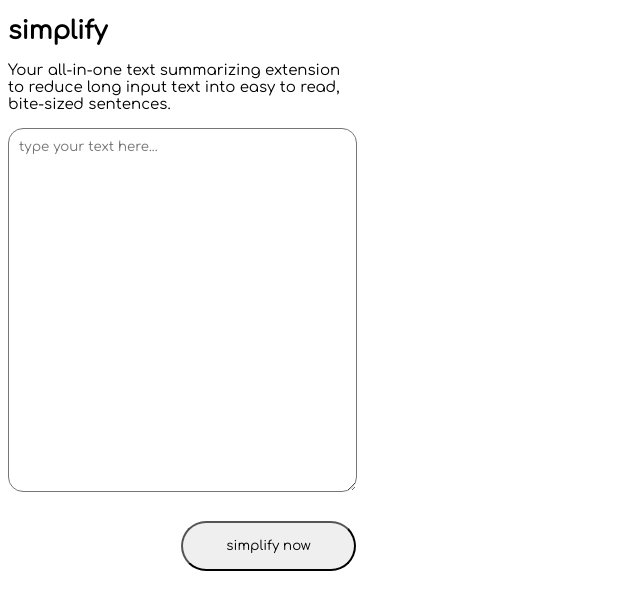
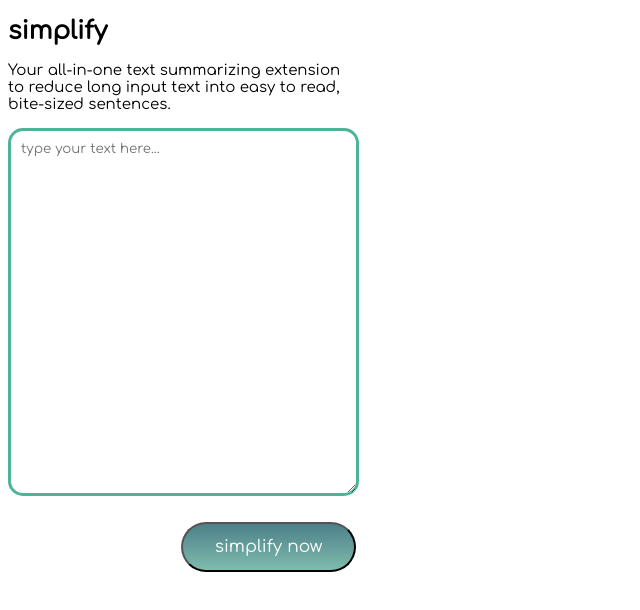
Before and after one commit to aaronchan73/informed, a React (Create React App) app in the folder simplify/: page / in a window 1280 px wide. Shown: the top 610 px of the page, without its empty margins (0-640 px from the left). Built offline with nearby package versions, Linux system fonts and the light colour scheme.

Commit message:
Fixed final details in index.css.

```diff
--- a/simplify/src/components/Deep.js
+++ b/simplify/src/components/Deep.js
@@ -18,7 +18,7 @@ const Deep = ({inputText}) => {
         })()
     }, [])
 
-    return <h1>{ans}</h1>
+    return <h2>{ans}</h2>
 }
 
 export default Deep
--- a/simplify/src/index.css
+++ b/simplify/src/index.css
@@ -18,6 +18,10 @@ h1 {
   text-align: left;
 }
 
+h2 {
+  color: rgba(41, 165, 134, 0.83);
+}
+
 p {
   font-family: comfortaa;
   font-size: 15px;
@@ -26,21 +30,24 @@ p {
 }
 
 textarea[name=new] {
-  width: 335px;
+  border-color: rgba(41, 165, 134, 0.83);
+  border-width: 3px;
+  width: 333px;
   height: 350px;
   border-radius: 15px;
   padding-top: 10px;
   padding-left: 10px;
 }
 
-
 input[type=submit] {
-  background-color: linear-gradient(to bottom, rgba(44, 105, 117, 0.83), rgba(104,178,160,0.83));
+  background-image: linear-gradient(180deg, rgba(44, 105, 117, 0.83), rgba(104,178,160,0.83));
+  color: white;
   box-shadow: 0px 4px 4px rgba(104,178,160,0.83) 182.63%;
   height: 50px;
   width: 175px;
+  font-size: 17px;
   border-radius: 28px;
-  margin-top: 25px;
+  margin-top: 22px;
   margin-right: 2px;
   float: right;
 }
```
